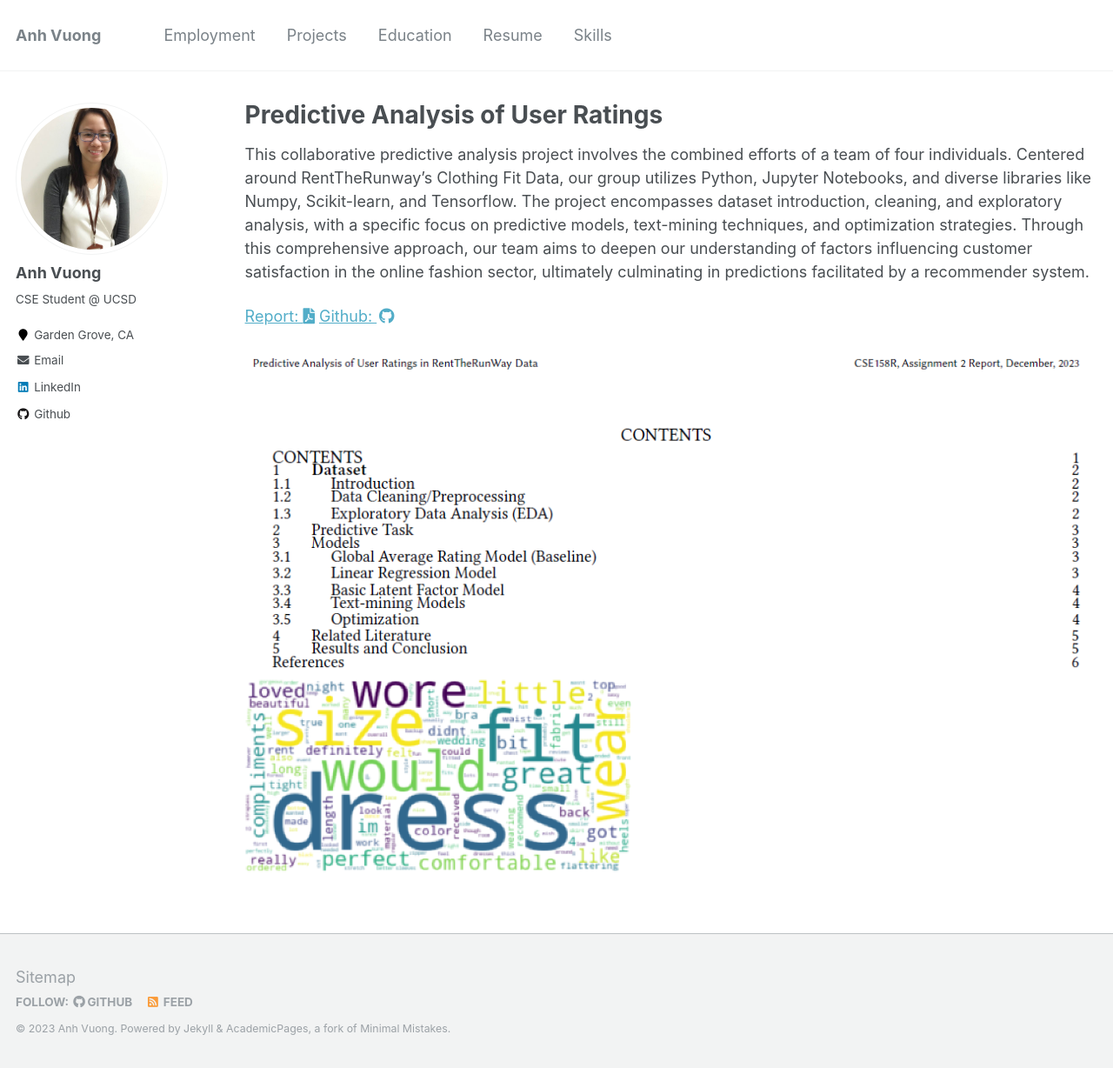
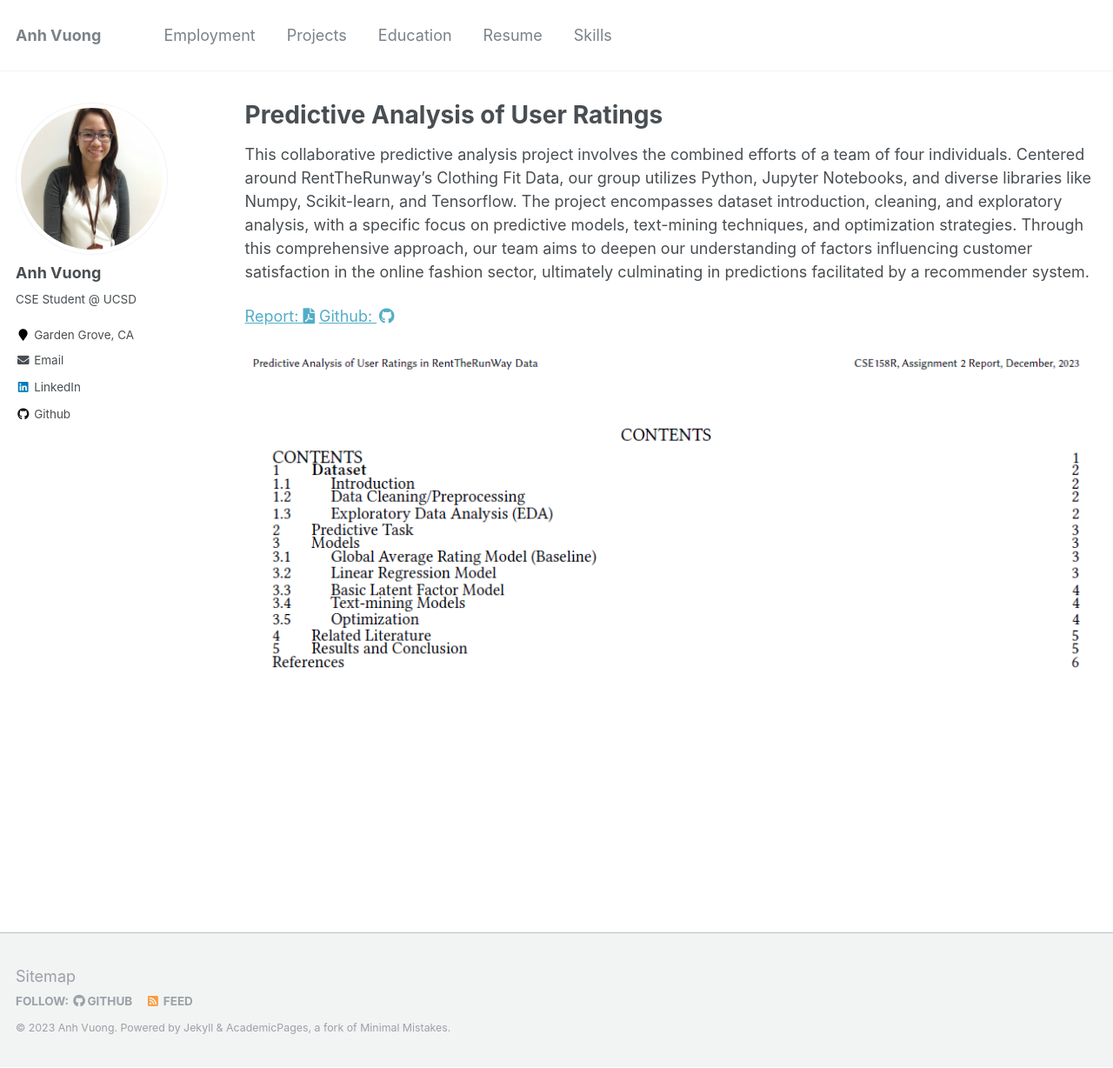
Before and after one commit to ahvuong/ahvuong.github.io, a Jekyll site: the page built from _projects/2023-predictive-analysis.md, in a window 1280 px wide and 1228 px high. Shown: the whole window at 87% size. Built offline with Jekyll 4.4.1, drawn with Linux system fonts in a browser that asks for light colours.

Commit message:
Delete image

```diff
--- a/_projects/2023-predictive-analysis.md
+++ b/_projects/2023-predictive-analysis.md
@@ -16,4 +16,3 @@ This collaborative predictive analysis project involves the combined efforts of
 </p>
 
 ![homepage](../images/predictive_analysis_contents.png)
-![homepage](../images/predictive_analysis.png)
```
Also changed, not shown: images/predictive_analysis.png (deleted).
